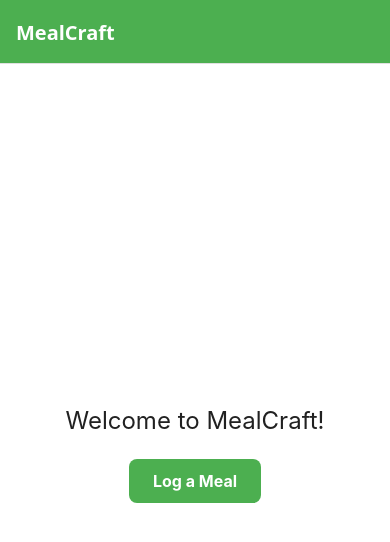
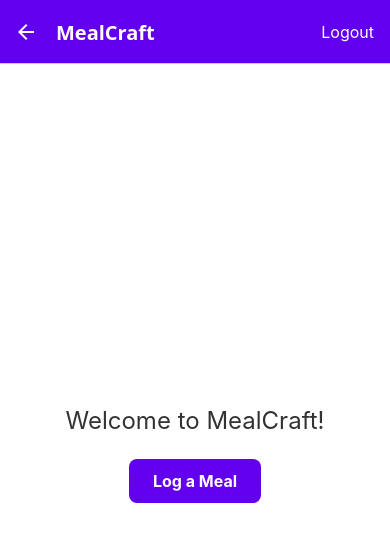
Before and after one commit to JordanTwz/orbital-2025, a React Native app: screen /Home in a window 390 px wide. Shown: the top 542 px of the page. Built offline with nearby package versions, Linux system fonts and the light colour scheme; no server answers.

Commit message:
Added Firebase authentication and simple UI enhancements

```diff
--- a/App.tsx
+++ b/App.tsx
@@ -1,37 +1,46 @@
-/* App.tsx */
-import React from 'react';
-import { SafeAreaView, StyleSheet } from 'react-native';
-import { NavigationContainer, DefaultTheme } from '@react-navigation/native';
-import { createNativeStackNavigator } from '@react-navigation/native-stack';
+// App.tsx
+import React, { useState, useEffect } from 'react'
+import { SafeAreaView, ActivityIndicator, View, Text, TouchableOpacity } from 'react-native'
+import { NavigationContainer } from '@react-navigation/native'
+import { createNativeStackNavigator } from '@react-navigation/native-stack'
+import { subscribeToAuthChanges, logout } from './firebase'
+import SignInScreen from './screens/SignInScreen'
+import SignUpScreen from './screens/SignUpScreen'
+import HomeScreen from './screens/HomeScreen'
+import MealLogScreen from './screens/MealLogScreen'
+import { AppTheme } from './theme'
 
-// 1. Define and export your navigation param list
 export type RootStackParamList = {
-  Home: undefined;
-  MealLog: undefined;
-};
+  SignIn: undefined
+  SignUp: undefined
+  Home: undefined
+  MealLog: undefined
+}
 
-// 2. Create the stack navigator with your param list
-const Stack = createNativeStackNavigator<RootStackParamList>();
-
-// 3. Define and export a simple app theme
-export const AppTheme = {
-  ...DefaultTheme,
-  colors: {
-    ...DefaultTheme.colors,
-    primary: '#4CAF50',
-    background: '#FFFFFF',
-    card: '#F5F5F5',
-    text: '#212121',
-    border: '#E0E0E0',
-  },
-};
+const Stack = createNativeStackNavigator<RootStackParamList>()
 
 export default function App() {
+  const [initialRoute, setInitialRoute] = useState<keyof RootStackParamList | null>(null)
+
+  useEffect(() => {
+    const unsubscribe = subscribeToAuthChanges(user => {
+      setInitialRoute(user ? 'Home' : 'SignIn')
+    })
+    return unsubscribe
+  }, [])
+
+  if (!initialRoute) {
     return (
-    <SafeAreaView style={styles.safeArea}>
+      <SafeAreaView style={{ flex: 1, justifyContent: 'center', alignItems: 'center' }}>
+        <ActivityIndicator size="large" />
+      </SafeAreaView>
+    )
+  }
+
+  return (
     <NavigationContainer theme={AppTheme}>
       <Stack.Navigator
-          initialRouteName="Home"
+        initialRouteName={initialRoute}
         screenOptions={{
           headerStyle: { backgroundColor: AppTheme.colors.primary },
           headerTintColor: '#ffffff',
@@ -39,21 +48,41 @@ export default function App() {
         }}
       >
         <Stack.Screen
+          name="SignIn"
+          component={SignInScreen}
+          options={{ headerShown: false }}
+        />
+        <Stack.Screen
+          name="SignUp"
+          component={SignUpScreen}
+          options={{ headerShown: false }}
+        />
+        <Stack.Screen
           name="Home"
-            component={require('./screens/HomeScreen').default}
-            options={{ title: 'MealCraft' }}
+          component={HomeScreen}
+          options={({ navigation }) => ({
+            title: 'MealCraft',
+            headerRight: () => (
+              <TouchableOpacity
+                onPress={async () => {
+                  await logout()
+                  navigation.replace('SignIn')
+                }}
+                style={{ marginRight: 16 }}
+              >
+                <Text style={{ color: '#ffffff', fontSize: 16 }}>
+                  Logout
+                </Text>
+              </TouchableOpacity>
+            ),
+          })}
         />
         <Stack.Screen
           name="MealLog"
-            component={require('./screens/MealLogScreen').default}
+          component={MealLogScreen}
           options={{ title: 'Log a Meal' }}
         />
       </Stack.Navigator>
     </NavigationContainer>
-    </SafeAreaView>
-  );
+  )
 }
-
-const styles = StyleSheet.create({
-  safeArea: { flex: 1, backgroundColor: AppTheme.colors.background },
-});
--- /dev/null
+++ b/firebase.ts
@@ -0,0 +1,40 @@
+// firebase.ts
+import { initializeApp } from 'firebase/app';
+import {
+  getAuth,
+  createUserWithEmailAndPassword,
+  signInWithEmailAndPassword,
+  onAuthStateChanged,
+  signOut,
+  User,
+} from 'firebase/auth';
+
+const firebaseConfig = {
+  apiKey: 'AIzaSyDB0LQru_C36-S07Zfk0D470F1czxJ6XUg',
+  authDomain: 'mealcraft-fdfec.firebaseapp.com',
+  projectId: 'mealcraft-fdfec',
+  storageBucket: 'mealcraft-fdfec.appspot.com',
+  messagingSenderId: '917444169063',
+  appId: '1:917444169063:web:c92ed7364cc7abd71bf3c2',
+};
+
+const app = initializeApp(firebaseConfig);
+const auth = getAuth(app);
+
+export function register(email: string, password: string) {
+  return createUserWithEmailAndPassword(auth, email, password);
+}
+
+export function login(email: string, password: string) {
+  return signInWithEmailAndPassword(auth, email, password);
+}
+
+export function logout() {
+  return signOut(auth);
+}
+
+export function subscribeToAuthChanges(
+  callback: (user: User | null) => void
+) {
+  return onAuthStateChanged(auth, callback);
+}
--- a/package.json
+++ b/package.json
@@ -9,6 +9,7 @@
     "web": "expo start --web"
   },
   "dependencies": {
+    "@react-native-async-storage/async-storage": "^1.24.0",
     "@react-navigation/native": "^7.1.9",
     "@react-navigation/native-stack": "^7.3.13",
     "axios": "^1.9.0",
@@ -16,12 +17,14 @@
     "expo": "~53.0.9",
     "expo-image-picker": "~16.1.4",
     "expo-status-bar": "~2.2.3",
+    "firebase": "^11.8.1",
     "openai": "^4.98.0",
     "react": "19.0.0",
     "react-native": "0.79.2",
     "react-native-safe-area-context": "5.4.0",
     "react-native-screens": "~4.10.0",
-    "sharp": "^0.34.1"
+    "sharp": "^0.34.1",
+    "tslib": "^2.8.1"
   },
   "devDependencies": {
     "@babel/core": "^7.25.2",
--- a/screens/HomeScreen.tsx
+++ b/screens/HomeScreen.tsx
@@ -1,10 +1,11 @@
 // screens/HomeScreen.tsx
-import React from 'react';
-import { SafeAreaView, View, Text, StyleSheet, TouchableOpacity } from 'react-native';
-import { NativeStackScreenProps } from '@react-navigation/native-stack';
-import { RootStackParamList, AppTheme } from '../App';
+import React from 'react'
+import { SafeAreaView, View, Text, StyleSheet, TouchableOpacity } from 'react-native'
+import { NativeStackScreenProps } from '@react-navigation/native-stack'
+import type { RootStackParamList } from '../App'
+import { AppTheme } from '../theme'
 
-type Props = NativeStackScreenProps<RootStackParamList, 'Home'>;
+type Props = NativeStackScreenProps<RootStackParamList, 'Home'>
 
 export default function HomeScreen({ navigation }: Props) {
   return (
@@ -20,32 +21,19 @@ export default function HomeScreen({ navigation }: Props) {
         </TouchableOpacity>
       </View>
     </SafeAreaView>
-  );
+  )
 }
 
 const styles = StyleSheet.create({
-  safeArea: { flex: 1, backgroundColor: AppTheme.colors.background },
-  container: {
-    flex: 1,
-    alignItems: 'center',
-    justifyContent: 'center',
-    padding: 16,
-  },
-  title: {
-    fontSize: 24,
-    marginBottom: 24,
-    color: AppTheme.colors.text,
-  },
-  button: {
+  safeArea:  { flex: 1, backgroundColor: AppTheme.colors.background },
+  container: { flex: 1, alignItems: 'center', justifyContent: 'center', padding: 16 },
+  title:     { fontSize: 24, marginBottom: 24, color: AppTheme.colors.text },
+  button:    {
     backgroundColor: AppTheme.colors.primary,
     paddingVertical: 12,
     paddingHorizontal: 24,
     borderRadius: 8,
     elevation: 4,
   },
-  buttonText: {
-    color: '#ffffff',
-    fontSize: 16,
-    fontWeight: 'bold',
-  },
-});
+  buttonText: { color: '#ffffff', fontSize: 16, fontWeight: 'bold' },
+})
--- a/screens/MealLogScreen.tsx
+++ b/screens/MealLogScreen.tsx
@@ -1,5 +1,5 @@
 // screens/MealLogScreen.tsx
-import React, { useState } from 'react';
+import React, { useState } from 'react'
 import {
   SafeAreaView,
   ScrollView,
@@ -11,84 +11,90 @@ import {
   Alert,
   StyleSheet,
   TouchableOpacity,
-} from 'react-native';
-import * as ImagePicker from 'expo-image-picker';
-import { NativeStackScreenProps } from '@react-navigation/native-stack';
-import { RootStackParamList, AppTheme } from '../App';
+} from 'react-native'
+import * as ImagePicker from 'expo-image-picker'
+import { NativeStackScreenProps } from '@react-navigation/native-stack'
+import type { RootStackParamList } from '../App'
+import { AppTheme } from '../theme'
 
-// IMPORTANT: Replace with your server IP (can we explore the use of ngrok?)
-const SERVER = 'http://192.168.XX.XX:3000';
+// IMPORTANT: replace with your server’s IP
+// Can we explore using ngrok or a similar service for easier testing?
+const SERVER = 'http://192.168.XX.XX:3000'
 
 type Dish = {
-  name: string;
-  calories: number;
-  macros: { carbs: number; fats: number; proteins: number };
-};
+  name: string
+  calories: number
+  macros: { carbs: number; fats: number; proteins: number }
+}
+
 type Analysis = {
-  description: string;
-  totalCalories: number;
-  dishes: Dish[];
-};
+  description: string
+  totalCalories: number
+  dishes: Dish[]
+}
 
-type Props = NativeStackScreenProps<RootStackParamList, 'MealLog'>;
+type Props = NativeStackScreenProps<RootStackParamList, 'MealLog'>
 
 export default function MealLogScreen({ navigation }: Props) {
-  const [imageUri, setImageUri] = useState<string | null>(null);
-  const [loading, setLoading] = useState(false);
-  const [analysis, setAnalysis] = useState<Analysis | null>(null);
-  const [expandedIndex, setExpandedIndex] = useState<number | null>(null);
+  const [imageUri, setImageUri] = useState<string | null>(null)
+  const [loading, setLoading] = useState(false)
+  const [analysis, setAnalysis] = useState<Analysis | null>(null)
+  const [expandedIndex, setExpandedIndex] = useState<number | null>(null)
 
   async function pickImage() {
-    const { status } = await ImagePicker.requestMediaLibraryPermissionsAsync();
+    const { status } = await ImagePicker.requestMediaLibraryPermissionsAsync()
     if (status !== 'granted') {
-      Alert.alert('Permission denied', 'We need access to your photos.');
-      return;
+      Alert.alert('Permission denied', 'We need access to your photos.')
+      return
     }
     const picker = await ImagePicker.launchImageLibraryAsync({
       mediaTypes: ImagePicker.MediaTypeOptions.Images,
       quality: 0.7,
-    });
+    })
     if (!picker.canceled) {
-      setImageUri(picker.assets[0].uri);
-      setAnalysis(null);
-      setExpandedIndex(null);
+      setImageUri(picker.assets[0].uri)
+      setAnalysis(null)
+      setExpandedIndex(null)
     }
   }
 
   async function analyzeImage() {
-    if (!imageUri) return;
-    setLoading(true);
+    if (!imageUri) return
+    setLoading(true)
     try {
-      const uriParts = imageUri.split('/');
-      const fileName = uriParts.pop() || 'photo.jpg';
-      const match = /\.(\w+)$/.exec(fileName);
-      const fileType = match ? `image/${match[1]}` : 'image';
+      const uriParts = imageUri.split('/')
+      const fileName = uriParts.pop() || 'photo.jpg'
+      const match = /\.(\w+)$/.exec(fileName)
+      const fileType = match ? `image/${match[1]}` : 'image'
 
-      const formData = new FormData();
-      formData.append('photo', {
-        uri: imageUri,
-        name: fileName,
-        type: fileType,
-      } as any);
+      const formData = new FormData()
+      formData.append(
+        'photo',
+        {
+          uri: imageUri,
+          name: fileName,
+          type: fileType,
+        } as any
+      )
 
       const resp = await fetch(`${SERVER}/analyze`, {
         method: 'POST',
         body: formData,
         headers: { 'Content-Type': 'multipart/form-data' },
-      });
+      })
 
       if (!resp.ok) {
-        const err = await resp.json();
-        throw new Error(err.error || 'Server error');
+        const err = await resp.json()
+        throw new Error(err.error || 'Server error')
       }
 
-      const json = (await resp.json()) as Analysis;
-      setAnalysis(json);
+      const json = (await resp.json()) as Analysis
+      setAnalysis(json)
     } catch (err: any) {
-      console.error(err);
-      Alert.alert('Error', err.message || 'Analysis failed');
+      console.error(err)
+      Alert.alert('Error', err.message || 'Analysis failed')
     } finally {
-      setLoading(false);
+      setLoading(false)
     }
   }
 
@@ -101,7 +107,9 @@ export default function MealLogScreen({ navigation }: Props) {
           {imageUri ? (
             <Image source={{ uri: imageUri }} style={styles.photo} />
           ) : (
-            <Text style={styles.photoPlaceholder}>Tap to add a photo</Text>
+            <Text style={styles.photoPlaceholder}>
+              Tap to add a photo
+            </Text>
           )}
         </TouchableOpacity>
 
@@ -135,12 +143,18 @@ export default function MealLogScreen({ navigation }: Props) {
 
                 {expandedIndex === idx && (
                   <View style={styles.macroTable}>
-                    {Object.entries(dish.macros).map(([macro, grams]) => (
-                      <View key={macro} style={styles.macroRow}>
-                        <Text style={styles.macroName}>{macro}</Text>
-                        <Text style={styles.macroValue}>{grams} g</Text>
-                      </View>
-                    ))}
+                    {Object.entries(dish.macros).map(
+                      ([macro, grams]) => (
+                        <View key={macro} style={styles.macroRow}>
+                          <Text style={styles.macroName}>
+                            {macro}
+                          </Text>
+                          <Text style={styles.macroValue}>
+                            {grams} g
+                          </Text>
+                        </View>
+                      )
+                    )}
                   </View>
                 )}
               </View>
@@ -149,11 +163,14 @@ export default function MealLogScreen({ navigation }: Props) {
         )}
       </ScrollView>
     </SafeAreaView>
-  );
+  )
 }
 
 const styles = StyleSheet.create({
-  safeArea: { flex: 1, backgroundColor: AppTheme.colors.background },
+  safeArea: {
+    flex: 1,
+    backgroundColor: AppTheme.colors.background,
+  },
   container: {
     alignItems: 'center',
     padding: 16,
@@ -195,7 +212,7 @@ const styles = StyleSheet.create({
   resultCard: {
     marginTop: 24,
     padding: 16,
-    backgroundColor: '#FFF',
+    backgroundColor: '#fff',
     borderRadius: 8,
     elevation: 2,
     width: '100%',
@@ -238,4 +255,4 @@ const styles = StyleSheet.create({
     fontSize: 14,
     color: AppTheme.colors.text,
   },
-});
+})
--- /dev/null
+++ b/screens/SignInScreen.tsx
@@ -0,0 +1,53 @@
+// screens/SignInScreen.tsx
+import React, { useState } from 'react';
+import { SafeAreaView, TextInput, Button, Alert, StyleSheet, View } from 'react-native';
+import { login } from '../firebase';
+import type { NativeStackScreenProps } from '@react-navigation/native-stack';
+import type { RootStackParamList } from '../App';
+
+type Props = NativeStackScreenProps<RootStackParamList, 'SignIn'>;
+
+export default function SignInScreen({ navigation }: Props) {
+  const [email, setEmail] = useState('');
+  const [password, setPassword] = useState('');
+
+  const handleSignIn = async () => {
+    try {
+      await login(email, password);
+      navigation.replace('Home');
+    } catch (err: any) {
+      Alert.alert('Sign In Error', err.message); // future: improve error handling
+    }
+  };
+
+  return (
+    <SafeAreaView style={styles.container}>
+      <TextInput
+        placeholder="Email"
+        value={email}
+        onChangeText={setEmail}
+        autoCapitalize="none"
+        keyboardType="email-address"
+        style={styles.input}
+      />
+      <TextInput
+        placeholder="Password"
+        value={password}
+        onChangeText={setPassword}
+        secureTextEntry
+        style={styles.input}
+      />
+      <Button title="Sign In" onPress={handleSignIn} />
+      <View style={{ height: 12 }} />
+      <Button
+        title="No account? Sign Up"
+        onPress={() => navigation.navigate('SignUp')}
+      />
+    </SafeAreaView>
+  );
+}
+
+const styles = StyleSheet.create({
+  container: { flex: 1, padding: 16, justifyContent: 'center' },
+  input: { marginBottom: 12, borderBottomWidth: 1, padding: 8 },
+});
--- /dev/null
+++ b/screens/SignUpScreen.tsx
@@ -0,0 +1,53 @@
+// screens/SignUpScreen.tsx
+import React, { useState } from 'react';
+import { SafeAreaView, TextInput, Button, Alert, StyleSheet, View } from 'react-native';
+import { register } from '../firebase';
+import type { NativeStackScreenProps } from '@react-navigation/native-stack';
+import type { RootStackParamList } from '../App';
+
+type Props = NativeStackScreenProps<RootStackParamList, 'SignUp'>;
+
+export default function SignUpScreen({ navigation }: Props) {
+  const [email, setEmail] = useState('');
+  const [password, setPassword] = useState('');
+
+  const handleSignUp = async () => {
+    try {
+      await register(email, password);
+      navigation.replace('Home');
+    } catch (err: any) {
+      Alert.alert('Sign Up Error', err.message); // future: improve error handling
+    }
+  };
+
+  return (
+    <SafeAreaView style={styles.container}>
+      <TextInput
+        placeholder="Email"
+        value={email}
+        onChangeText={setEmail}
+        autoCapitalize="none"
+        keyboardType="email-address"
+        style={styles.input}
+      />
+      <TextInput
+        placeholder="Password"
+        value={password}
+        onChangeText={setPassword}
+        secureTextEntry
+        style={styles.input}
+      />
+      <Button title="Sign Up" onPress={handleSignUp} />
+      <View style={{ height: 12 }} />
+      <Button
+        title="Have an account? Sign In"
+        onPress={() => navigation.navigate('SignIn')}
+      />
+    </SafeAreaView>
+  );
+}
+
+const styles = StyleSheet.create({
+  container: { flex: 1, padding: 16, justifyContent: 'center' },
+  input: { marginBottom: 12, borderBottomWidth: 1, padding: 8 },
+});
--- /dev/null
+++ b/theme.ts
@@ -0,0 +1,18 @@
+// theme.ts
+import { DefaultTheme, Theme } from '@react-navigation/native'
+
+export const AppTheme: Theme = {
+  ...DefaultTheme,
+  // We can toggle 'dark' here if we ever want a dark theme :) can we explore changing based on system settings?
+  // For now, we’ll keep it light
+  dark: false,
+  colors: {
+    ...DefaultTheme.colors,
+    primary:      '#6200ee', // future: consider making this customisable
+    background:   '#ffffff',
+    card:         '#ffffff',
+    text:         '#333333',
+    border:       '#cccccc',
+    notification: '#ff80ab',
+  },
+}
```
Also changed, not shown: metro.config.js (added, +12 -0 lines), 2 other files (tests, documents, lock files or other folders). Lines whose indentation alone changed are shown as unchanged.
